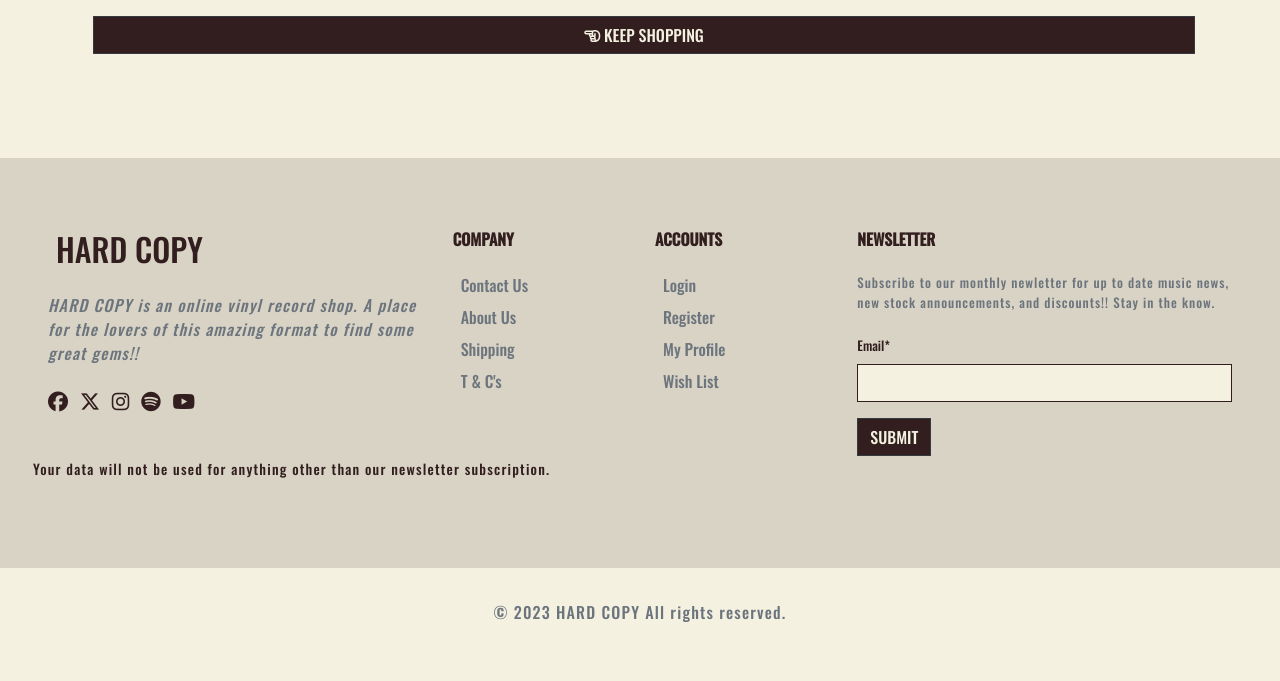
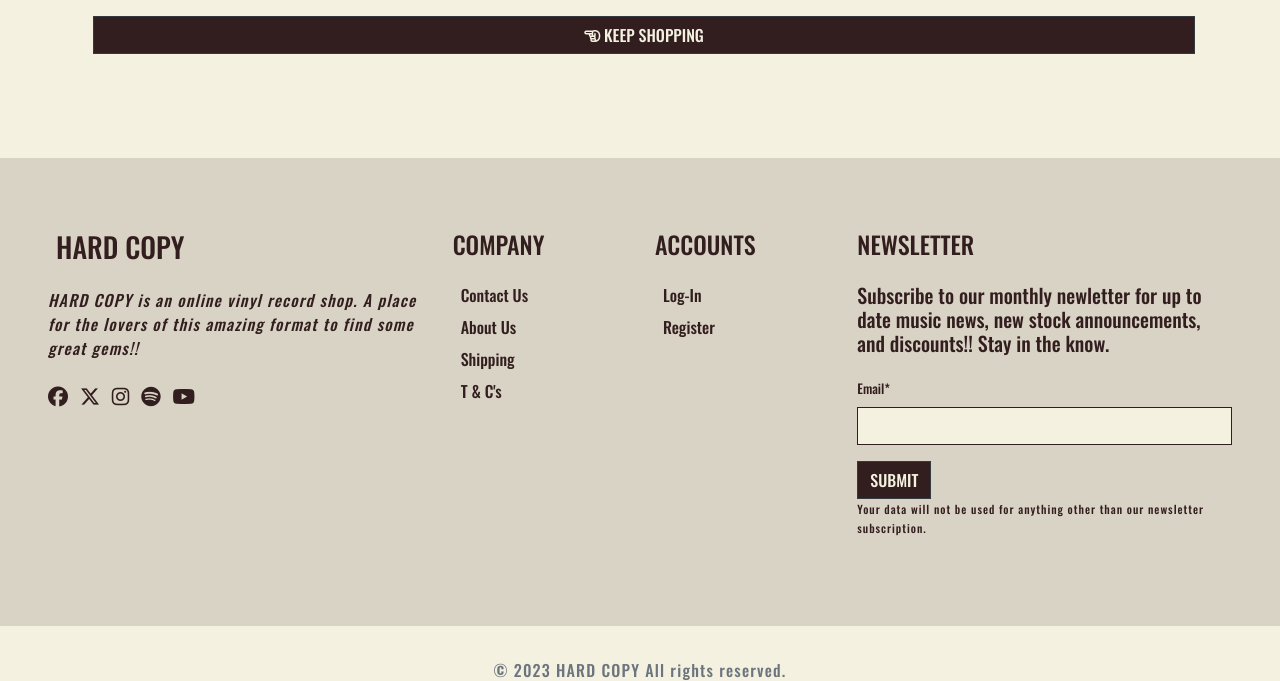
Before and after one commit to dylankane/hardcopy, a Django app: page /cart/ in a window 1280 px wide. Shown: the part 434-1115 px from the top of the page. Before the commit the page ends 1056 px from the top, so only its background shows below. Run offline with Django 3.2, Linux system fonts and the light colour scheme; some libraries are stand-ins or nearby versions.

Commit message:
Make changes to footer to improve accessibility

```diff
--- a/templates/includes/footer.html
+++ b/templates/includes/footer.html
@@ -2,10 +2,9 @@
 	<div class="container-fluid p-5" id="footer">
 		<div class="row py-4">
 			<div class="col-lg-4 col-md-6 mb-4 mb-lg-0">
-				<h2 class="mb-4"><a href="{% url 'shop' %}" class="p-2">HARD COPY</a></h2>
-				<p class="font-italic text-muted">HARD COPY is an online vinyl record shop. A place for the lovers of
-					this
-					amazing format to find some great gems!!</p>
+				<h3 class="mb-4"><a href="{% url 'shop' %}" class="p-2">HARD COPY</a></h3>
+				<p class="font-italic">HARD COPY is an online vinyl record shop. A place for the lovers of
+					this amazing format to find some great gems!!</p>
 				<ul class="list-inline mt-4">
 					<li class="list-inline-item"><a href="https://www.facebook.com/" target="_blank" title="facebook"
 							class="social-icon"><i class="fa-brands fa-facebook fa-lg"></i></a></li>
@@ -20,41 +19,44 @@
 				</ul>
 			</div>
 			<div class="col-lg-2 col-md-6 mb-4 mb-lg-0">
-				<h6 class="text-uppercase font-weight-bold mb-4">COMPANY</h6>
+				<h4 class="text-uppercase mb-4">COMPANY</h4>
 				<ul class="list-unstyled mb-0">
-					<li class="mb-2"><a href="{% url 'about' %}" class="text-muted p-2">Contact Us</a></li>
-					<li class="mb-2"><a href="{% url 'about' %}#about-section" class="text-muted p-2">About Us</a></li>
-					<li class="mb-2"><a href="{% url 'about' %}#shipping-section" class="text-muted p-2">Shipping</a>
-					</li>
-					<li class="mb-2"><a href="{% url 'about' %}#terms-section" class="text-muted p-2">T & C's</a></li>
+					<li class="mb-2"><a href="{% url 'about' %}" class="p-2">Contact Us</a></li>
+					<li class="mb-2"><a href="{% url 'about' %}#about-section" class="p-2">About Us</a></li>
+					<li class="mb-2"><a href="{% url 'about' %}#shipping-section" class="p-2">Shipping</a></li>
+					<li class="mb-2"><a href="{% url 'about' %}#terms-section" class="p-2">T & C's</a></li>
 				</ul>
 			</div>
 			<div class="col-lg-2 col-md-6 mb-4 mb-lg-0">
-				<h6 class="text-uppercase font-weight-bold mb-4">ACCOUNTS</h6>
+				<h4 class="text-uppercase mb-4">ACCOUNTS</h4>
 				<ul class="list-unstyled mb-0">
-					<li class="mb-2"><a href="#" class="text-muted p-2">Login</a></li>
-					<li class="mb-2"><a href="#" class="text-muted p-2">Register</a></li>
-					<li class="mb-2"><a href="#" class="text-muted p-2">My Profile</a></li>
-					<li class="mb-2"><a href="#" class="text-muted p-2">Wish List</a></li>
+					{% if request.user.is_authenticated %}
+					<li class="mb-2"><a href="{% url 'account_logout' %}" class="p-2">Log-Out</a></li>
+					<li class="mb-2"><a href="{% url 'profile' %}" class="p-2">My Profile</a></li>
+					<li class="mb-2"><a href="{% url 'list_of_wishes' %}" class="p-2">Wish List</a></li>
+					{% else %}
+					<li class="mb-2"><a href="{% url 'account_login' %}" class="p-2">Log-In</a></li>
+					<li class="mb-2"><a href="{% url 'account_signup' %}" class="p-2">Register</a></li>
+					{% endif %}
 				</ul>
 			</div>
 			<div class="col-lg-4 col-md-6 mb-lg-0 newsletter-footer">
-				<h6 class="text-uppercase font-weight-bold mb-4">Newsletter</h6>
-				<p class="text-muted mb-4">
+				<h4 class="text-uppercase mb-4">Newsletter</h4>
+				<h5 class="mb-4">
 					Subscribe to our monthly newletter for up to date music news, new stock announcements, and
 					discounts!! Stay in
 					the know.
-				</p>
+				</h5>
 				<div>
 					<form method="POST" action="{% url 'newsletter' %}">
 						{% csrf_token %}
 						{{ newsletter_form|crispy }}
 						<button type="submit" class="btn btn-dark rounded-0">SUBMIT</button>
 					</form>
+					<p><small>Your data will not be used for anything other than our newsletter subscription.</small></p>
 				</div>
 			</div>
-			<p><small>Your data will not be used for anything other than our newsletter subscription.</small>
-			</p>
+
 		</div>
 	</div>
 	<div class="row text-center">
```
